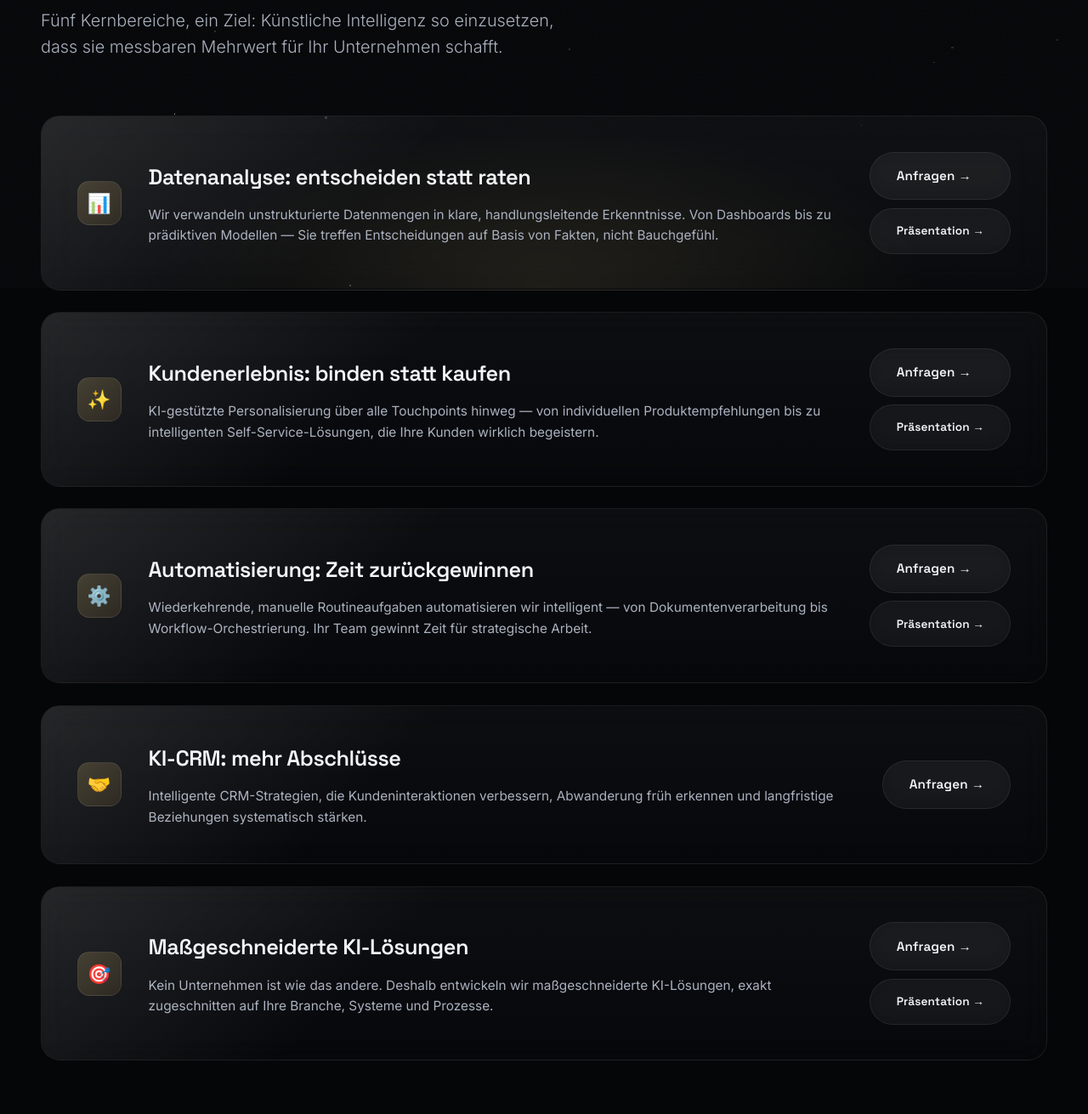
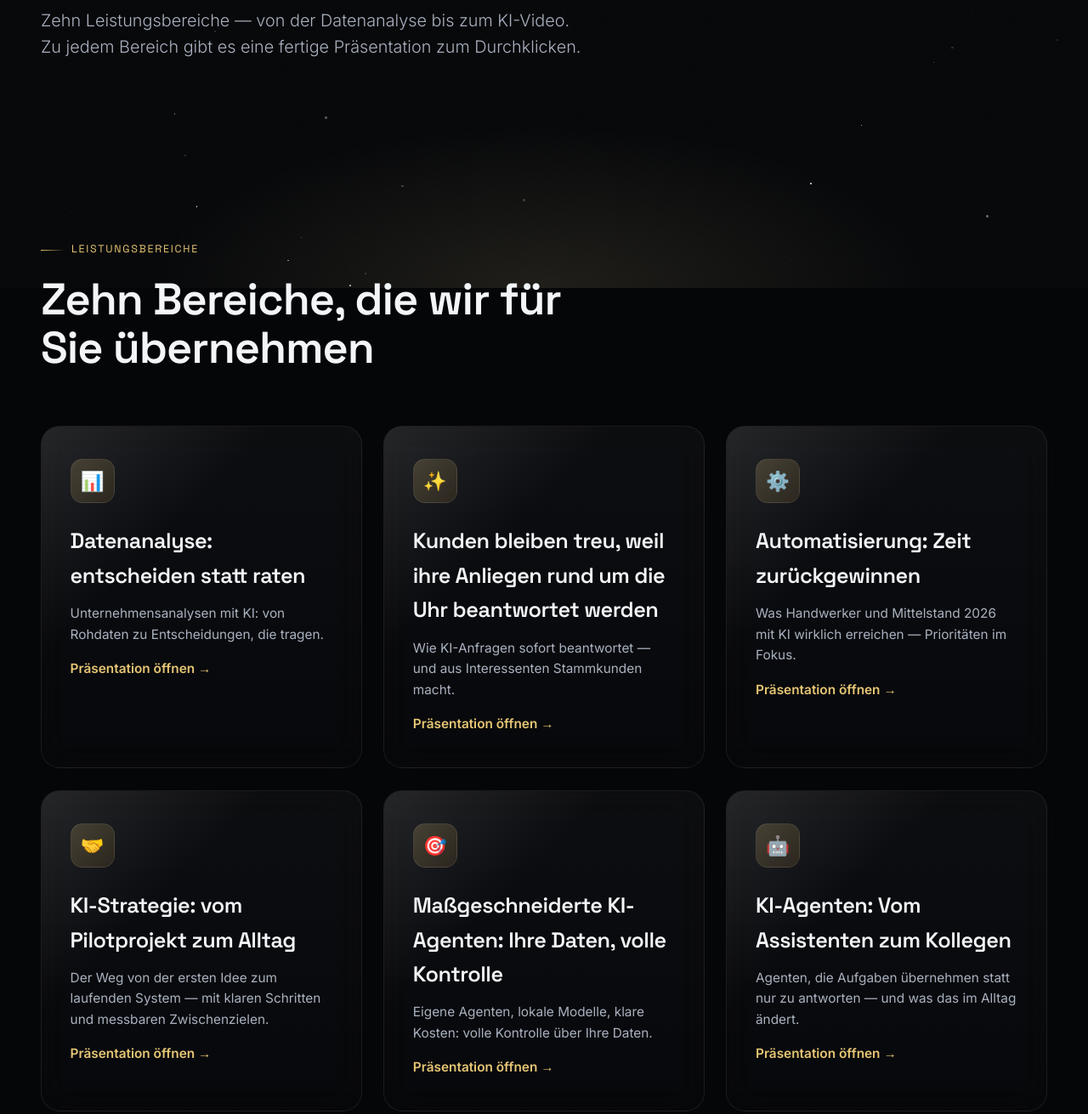
Before and after one commit to awinwindeal1-del/netpartner, a plain HTML site: page ki/leistungen.html in a window 1280 px wide. Shown: the part 461-1772 px from the top of the page at 85% size. Drawn offline with Linux system fonts and the light colour scheme.

Commit message:
leistungen.html: Fuenf-Kernbereiche-Block entfernt, zehn Leistungsbereiche sind jetzt der Inhalt
- Hero-Lead 'Fuenf Kernbereiche ...' raus, neuer Lead nennt die zehn Bereiche
- Sektion mit den fuenf Servicekarten entfernt (Dopplung zu den Praesentationen)
- Praesentationskarten haben Sprungmarken; Navigations-Dropdown zeigt auf gueltige Ziele
- style.css: scroll-margin-top fuer Sprungmarken (sticky Header), v=7

```diff
--- a/ki/leistungen.html
+++ b/ki/leistungen.html
@@ -14,7 +14,7 @@
 <meta property="og:locale" content="de_DE" />
 <meta property="og:site_name" content="KI-Agentur Netpartner" />
 <meta name="twitter:card" content="summary" />
-<link rel="stylesheet" href="style.css?v=6">
+<link rel="stylesheet" href="style.css?v=7">
 <meta property="og:image" content="https://ki.netpartner.me/og-image.png">
 <meta property="og:image:width" content="1200">
 <meta property="og:image:height" content="630">
@@ -137,12 +137,12 @@
       <div class="nav-dropdown">
         <a href="leistungen.html" class="active">Services</a>
         <div class="dropdown-menu">
-          <a href="leistungen.html#datenanalyse">Datenanalyse: entscheiden statt raten</a>
-          <a href="leistungen.html#kundenerlebnis">Kundenerlebnis: binden statt kaufen</a>
-          <a href="leistungen.html#automatisierung">Automatisierung: Zeit zurückgewinnen</a>
-          <a href="leistungen.html#crm">KI-CRM: mehr Abschlüsse</a>
-          <a href="leistungen.html#anpassung">Maßgeschneiderte KI-Lösungen</a>
-          <a href="leistungen.html#praesentationen">Präsentationen</a>
+          <a href="leistungen.html#datenanalyse">Datenanalyse</a>
+          <a href="leistungen.html#kundenerlebnis">Kundenerlebnis</a>
+          <a href="leistungen.html#automatisierung">Automatisierung</a>
+          <a href="leistungen.html#ki-strategie">KI-Strategie</a>
+          <a href="leistungen.html#agenten">KI-Agenten</a>
+          <a href="leistungen.html#praesentationen">Alle Präsentationen</a>
         </div>
       </div>
       <a href="referenzen.html">FAQ</a>
@@ -159,136 +159,72 @@
     <div class="breadcrumb reveal in"><a href="index.html">Start</a> / Leistungen</div>
     <div class="eyebrow reveal in">Unsere Services</div>
     <h1 class="reveal in">Leistungen, die Ihr Geschäft <span class="text-gradient">spürbar</span> voranbringen</h1>
-    <p class="lead reveal in reveal-delay-1" style="margin-top:1.4rem;">Fünf Kernbereiche, ein Ziel: Künstliche Intelligenz so einzusetzen, dass sie messbaren Mehrwert für Ihr Unternehmen schafft.</p>
+    <p class="lead reveal in reveal-delay-1" style="margin-top:1.4rem;">Zehn Leistungsbereiche — von der Datenanalyse bis zum KI-Video. Zu jedem Bereich gibt es eine fertige Präsentation zum Durchklicken.</p>
   </div>
 </section>
-
-<section style="padding-top:0;">
-  <div class="wrap" style="display:flex; flex-direction:column; gap:1.6rem;">
-
-    <div class="card glass reveal" id="datenanalyse" style="display:grid; grid-template-columns:auto 1fr auto; gap:2rem; align-items:center; padding:2.6rem;">
-      <div class="card-icon" style="margin-bottom:0;">📊</div>
-      <div>
-        <h3>Datenanalyse: entscheiden statt raten</h3>
-        <p style="margin-top:0.6rem;">Wir verwandeln unstrukturierte Datenmengen in klare, handlungsleitende Erkenntnisse. Von Dashboards bis zu prädiktiven Modellen — Sie treffen Entscheidungen auf Basis von Fakten, nicht Bauchgefühl.</p>
-      </div>
-      <div style="display:flex; flex-direction:column; gap:0.6rem; align-items:stretch;">
-        <a href="kontakt.html" class="btn btn-ghost">Anfragen →</a>
-        <a href="https://unternehmensanalysen-mit-kxdh9rh.gamma.site/" target="_blank" rel="noopener" class="btn btn-ghost" style="font-size:0.85rem;">Präsentation →</a>
-      </div>
-    </div>
-
-    <div class="card glass reveal reveal-delay-1" id="kundenerlebnis" style="display:grid; grid-template-columns:auto 1fr auto; gap:2rem; align-items:center; padding:2.6rem;">
-      <div class="card-icon" style="margin-bottom:0;">✨</div>
-      <div>
-        <h3>Kundenerlebnis: binden statt kaufen</h3>
-        <p style="margin-top:0.6rem;">KI-gestützte Personalisierung über alle Touchpoints hinweg — von individuellen Produktempfehlungen bis zu intelligenten Self-Service-Lösungen, die Ihre Kunden wirklich begeistern.</p>
-      </div>
-      <div style="display:flex; flex-direction:column; gap:0.6rem; align-items:stretch;">
-        <a href="kontakt.html" class="btn btn-ghost">Anfragen →</a>
-        <a href="https://warum-chatbots-wichtig-s-tjr16l8.gamma.site/" target="_blank" rel="noopener" class="btn btn-ghost" style="font-size:0.85rem;">Präsentation →</a>
-      </div>
-    </div>
-
-    <div class="card glass reveal reveal-delay-2" id="automatisierung" style="display:grid; grid-template-columns:auto 1fr auto; gap:2rem; align-items:center; padding:2.6rem;">
-      <div class="card-icon" style="margin-bottom:0;">⚙️</div>
-      <div>
-        <h3>Automatisierung: Zeit zurückgewinnen</h3>
-        <p style="margin-top:0.6rem;">Wiederkehrende, manuelle Routineaufgaben automatisieren wir intelligent — von Dokumentenverarbeitung bis Workflow-Orchestrierung. Ihr Team gewinnt Zeit für strategische Arbeit.</p>
-      </div>
-      <div style="display:flex; flex-direction:column; gap:0.6rem; align-items:stretch;">
-        <a href="kontakt.html" class="btn btn-ghost">Anfragen →</a>
-        <a href="https://was-handwerker-mittelsta-mgoe205.gamma.site/" target="_blank" rel="noopener" class="btn btn-ghost" style="font-size:0.85rem;">Präsentation →</a>
-      </div>
-    </div>
-
-    <div class="card glass reveal" id="crm" style="display:grid; grid-template-columns:auto 1fr auto; gap:2rem; align-items:center; padding:2.6rem;">
-      <div class="card-icon" style="margin-bottom:0;">🤝</div>
-      <div>
-        <h3>KI-CRM: mehr Abschlüsse</h3>
-        <p style="margin-top:0.6rem;">Intelligente CRM-Strategien, die Kundeninteraktionen verbessern, Abwanderung früh erkennen und langfristige Beziehungen systematisch stärken.</p>
-      </div>
-      <a href="kontakt.html" class="btn btn-ghost">Anfragen →</a>
-    </div>
-
-    <div class="card glass reveal reveal-delay-1" id="anpassung" style="display:grid; grid-template-columns:auto 1fr auto; gap:2rem; align-items:center; padding:2.6rem;">
-      <div class="card-icon" style="margin-bottom:0;">🎯</div>
-      <div>
-        <h3>Maßgeschneiderte KI-Lösungen</h3>
-        <p style="margin-top:0.6rem;">Kein Unternehmen ist wie das andere. Deshalb entwickeln wir maßgeschneiderte KI-Lösungen, exakt zugeschnitten auf Ihre Branche, Systeme und Prozesse.</p>
-      </div>
-      <div style="display:flex; flex-direction:column; gap:0.6rem; align-items:stretch;">
-        <a href="kontakt.html" class="btn btn-ghost">Anfragen →</a>
-        <a href="https://lokale-ki-mit-eigenen-ag-hsk3k6w.gamma.site/" target="_blank" rel="noopener" class="btn btn-ghost" style="font-size:0.85rem;">Präsentation →</a>
-      </div>
-    </div>
-
-  </div>
-</section>
-
 
 <section id="praesentationen">
   <div class="wrap">
     <div class="section-head reveal">
-      <div class="eyebrow">Quellpräsentationen</div>
-      <h2>Zu jeder Leistung die passende Präsentation</h2>
+      <div class="eyebrow">Leistungsbereiche</div>
+      <h2>Zehn Bereiche, die wir für Sie übernehmen</h2>
     </div>
     <div class="grid-3">
-      <a class="card glass reveal" href="https://unternehmensanalysen-mit-kxdh9rh.gamma.site/" target="_blank" rel="noopener" style="text-decoration:none;">
+      <a class="card glass reveal" id="datenanalyse" href="https://unternehmensanalysen-mit-kxdh9rh.gamma.site/" target="_blank" rel="noopener" style="text-decoration:none;">
         <div class="card-icon">📊</div>
         <h3>Datenanalyse: entscheiden statt raten</h3>
         <p style="margin-top:0.6rem;">Unternehmensanalysen mit KI: von Rohdaten zu Entscheidungen, die tragen.</p>
         <p style="margin-top:1rem; color:var(--accent); font-weight:600;">Präsentation öffnen <span class="btn-arrow">→</span></p>
       </a>
-      <a class="card glass reveal" href="https://warum-chatbots-wichtig-s-tjr16l8.gamma.site/" target="_blank" rel="noopener" style="text-decoration:none;">
+      <a class="card glass reveal" id="kundenerlebnis" href="https://warum-chatbots-wichtig-s-tjr16l8.gamma.site/" target="_blank" rel="noopener" style="text-decoration:none;">
         <div class="card-icon">✨</div>
         <h3>Kunden bleiben treu, weil ihre Anliegen rund um die Uhr beantwortet werden</h3>
         <p style="margin-top:0.6rem;">Wie KI-Anfragen sofort beantwortet — und aus Interessenten Stammkunden macht.</p>
         <p style="margin-top:1rem; color:var(--accent); font-weight:600;">Präsentation öffnen <span class="btn-arrow">→</span></p>
       </a>
-      <a class="card glass reveal" href="https://was-handwerker-mittelsta-mgoe205.gamma.site/" target="_blank" rel="noopener" style="text-decoration:none;">
+      <a class="card glass reveal" id="automatisierung" href="https://was-handwerker-mittelsta-mgoe205.gamma.site/" target="_blank" rel="noopener" style="text-decoration:none;">
         <div class="card-icon">⚙️</div>
         <h3>Automatisierung: Zeit zurückgewinnen</h3>
         <p style="margin-top:0.6rem;">Was Handwerker und Mittelstand 2026 mit KI wirklich erreichen — Prioritäten im Fokus.</p>
         <p style="margin-top:1rem; color:var(--accent); font-weight:600;">Präsentation öffnen <span class="btn-arrow">→</span></p>
       </a>
-      <a class="card glass reveal" href="https://ki-beratung-strategie-a6u0lgw.gamma.site/" target="_blank" rel="noopener" style="text-decoration:none;">
+      <a class="card glass reveal" id="ki-strategie" href="https://ki-beratung-strategie-a6u0lgw.gamma.site/" target="_blank" rel="noopener" style="text-decoration:none;">
         <div class="card-icon">🤝</div>
         <h3>KI-Strategie: vom Pilotprojekt zum Alltag</h3>
         <p style="margin-top:0.6rem;">Der Weg von der ersten Idee zum laufenden System — mit klaren Schritten und messbaren Zwischenzielen.</p>
         <p style="margin-top:1rem; color:var(--accent); font-weight:600;">Präsentation öffnen <span class="btn-arrow">→</span></p>
       </a>
-      <a class="card glass reveal" href="https://lokale-ki-mit-eigenen-ag-hsk3k6w.gamma.site/" target="_blank" rel="noopener" style="text-decoration:none;">
+      <a class="card glass reveal" id="anpassung" href="https://lokale-ki-mit-eigenen-ag-hsk3k6w.gamma.site/" target="_blank" rel="noopener" style="text-decoration:none;">
         <div class="card-icon">🎯</div>
         <h3>Maßgeschneiderte KI-Agenten: Ihre Daten, volle Kontrolle</h3>
         <p style="margin-top:0.6rem;">Eigene Agenten, lokale Modelle, klare Kosten: volle Kontrolle über Ihre Daten.</p>
         <p style="margin-top:1rem; color:var(--accent); font-weight:600;">Präsentation öffnen <span class="btn-arrow">→</span></p>
       </a>
-      <a class="card glass reveal" href="https://ki-agenten-vom-assistent-32p0lvr.gamma.site/" target="_blank" rel="noopener" style="text-decoration:none;">
+      <a class="card glass reveal" id="agenten" href="https://ki-agenten-vom-assistent-32p0lvr.gamma.site/" target="_blank" rel="noopener" style="text-decoration:none;">
         <div class="card-icon">🤖</div>
         <h3>KI-Agenten: Vom Assistenten zum Kollegen</h3>
         <p style="margin-top:0.6rem;">Agenten, die Aufgaben übernehmen statt nur zu antworten — und was das im Alltag ändert.</p>
         <p style="margin-top:1rem; color:var(--accent); font-weight:600;">Präsentation öffnen <span class="btn-arrow">→</span></p>
       </a>
-      <a class="card glass reveal" href="https://kifuerunternehmen-q75kaor.gamma.site/" target="_blank" rel="noopener" style="text-decoration:none;">
+      <a class="card glass reveal" id="ki-fuer-unternehmen" href="https://kifuerunternehmen-q75kaor.gamma.site/" target="_blank" rel="noopener" style="text-decoration:none;">
         <div class="card-icon">🏢</div>
         <h3>KI für Unternehmen: messbarer Mehrwert</h3>
         <p style="margin-top:0.6rem;">Wo KI im Mittelstand zuerst greift — und wie der Nutzen messbar wird.</p>
         <p style="margin-top:1rem; color:var(--accent); font-weight:600;">Präsentation öffnen <span class="btn-arrow">→</span></p>
       </a>
-      <a class="card glass reveal" href="https://10-ki-losungen-mit-echte-wuinocd.gamma.site/" target="_blank" rel="noopener" style="text-decoration:none;">
+      <a class="card glass reveal" id="loesungen" href="https://10-ki-losungen-mit-echte-wuinocd.gamma.site/" target="_blank" rel="noopener" style="text-decoration:none;">
         <div class="card-icon">🧩</div>
         <h3>10 KI-Lösungen: echter Mehrwert für Ihr Unternehmen</h3>
         <p style="margin-top:0.6rem;">Zehn konkrete Lösungen, die sich 2026 rechnen — ohne Buzzword-Bingo.</p>
         <p style="margin-top:1rem; color:var(--accent); font-weight:600;">Präsentation öffnen <span class="btn-arrow">→</span></p>
       </a>
-      <a class="card glass reveal" href="https://interne-ki-wissensdatenb-mpkiwwt.gamma.site/" target="_blank" rel="noopener" style="text-decoration:none;">
+      <a class="card glass reveal" id="wissensdatenbank" href="https://interne-ki-wissensdatenb-mpkiwwt.gamma.site/" target="_blank" rel="noopener" style="text-decoration:none;">
         <div class="card-icon">🔐</div>
         <h3>Interne KI-Wissensdatenbank: Sicher. Intelligent. Ihr Eigentum.</h3>
         <p style="margin-top:0.6rem;">Datensouveränität und KI-Produktivität unter Ihrem eigenen Dach — ohne Datenweitergabe.</p>
         <p style="margin-top:1rem; color:var(--accent); font-weight:600;">Präsentation öffnen <span class="btn-arrow">→</span></p>
       </a>
-      <a class="card glass reveal" href="https://ki-video-heute-tools-und-v09lves.gamma.site/" target="_blank" rel="noopener" style="text-decoration:none;">
+      <a class="card glass reveal" id="ki-video" href="https://ki-video-heute-tools-und-v09lves.gamma.site/" target="_blank" rel="noopener" style="text-decoration:none;">
         <div class="card-icon">🎬</div>
         <h3>KI-Video heute: Tools und Anwendungen für Marketing und Kreativteams</h3>
         <p style="margin-top:0.6rem;">Welches Werkzeug für welchen Job — mit Kosten, Rechten und einem klaren Workflow.</p>
--- a/ki/style.css
+++ b/ki/style.css
@@ -570,6 +570,9 @@ footer {
 .breadcrumb a { color: var(--text-low); text-decoration: none; }
 .breadcrumb a:hover { color: var(--accent); }
 
+/* Sprungmarken: sticky Header nicht ueberdecken */
+a.card[id], section[id] { scroll-margin-top: 110px; }
+
 /* ---------- FAQ ---------- */
 .faq-item { border-bottom: 1px solid var(--glass-border); padding: 1.6rem 0; }
 .faq-q {
```
Also changed, not shown: ki/datenschutz.html (+7 -7 lines), ki/impressum.html (+7 -7 lines), ki/index.html (+7 -7 lines), ki/kontakt.html (+7 -7 lines), ki/referenzen.html (+7 -7 lines), ki/services.html (+7 -7 lines), ki/ueber-uns.html (+7 -7 lines).
